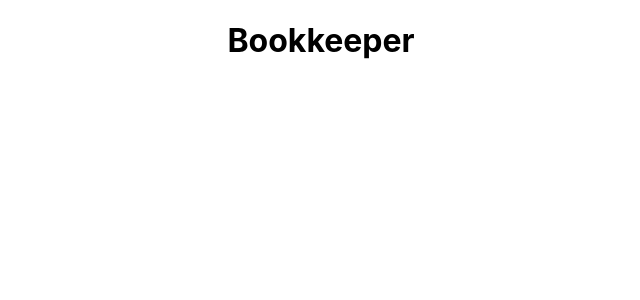
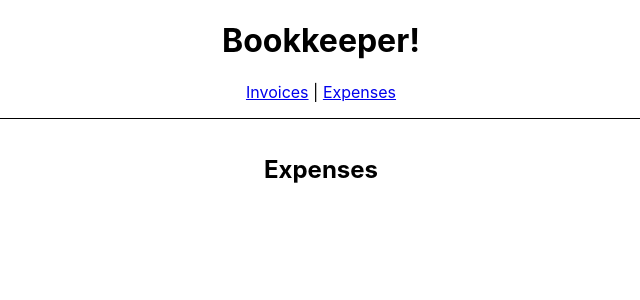
Before and after one commit to sberdup/react-router-v6-tutorial, a React (Create React App) app: page /expenses in a window 1280 px wide. Shown: the top 300 px of the page, without its empty margins (319-959 px from the left). Built offline with nearby package versions, Linux system fonts and the light colour scheme.

Commit message:
imported data, added <Outlet/>

```diff
--- a/src/App.js
+++ b/src/App.js
@@ -1,10 +1,19 @@
-import logo from './logo.svg';
 import './App.css';
+import { Outlet, Link } from 'react-router-dom'
 
 function App() {
   return (
     <div className="App">
-      <h1>Bookkeeper</h1>
+      <h1>Bookkeeper!</h1>
+      <nav style={{
+        borderBottom: 'solid 1px',
+        paddingBottom: '1rem'
+      }}
+      >
+        <Link to='/invoices'>Invoices</Link> | {' '}
+        <Link to='/expenses'>Expenses</Link>
+      </nav>
+        <Outlet/>
     </div>
   );
 }
--- /dev/null
+++ b/src/data.js
@@ -0,0 +1,36 @@
+let invoices = [
+    {
+      name: "Santa Monica",
+      number: 1995,
+      amount: "$10,800",
+      due: "12/05/1995",
+    },
+    {
+      name: "Stankonia",
+      number: 2000,
+      amount: "$8,000",
+      due: "10/31/2000",
+    },
+    {
+      name: "Ocean Avenue",
+      number: 2003,
+      amount: "$9,500",
+      due: "07/22/2003",
+    },
+    {
+      name: "Tubthumper",
+      number: 1997,
+      amount: "$14,000",
+      due: "09/01/1997",
+    },
+    {
+      name: "Wide Open Spaces",
+      number: 1998,
+      amount: "$4,600",
+      due: "01/27/1998",
+    },
+  ];
+
+  export function getInvoices() {
+    return invoices;
+  }
--- a/src/index.js
+++ b/src/index.js
@@ -2,16 +2,19 @@
 import ReactDOM from 'react-dom/client';
 import './index.css';
 import App from './App';
-import reportWebVitals from './reportWebVitals';
+import Expenses from './routes/expenses';
+import Invoices from './routes/invoices';
+import { BrowserRouter, Routes, Route } from 'react-router-dom';
 
 const root = ReactDOM.createRoot(document.getElementById('root'));
+
 root.render(
-  <React.StrictMode>
-    <App />
-  </React.StrictMode>
+  <BrowserRouter>
+    <Routes>
+      <Route path='/' element={<App />} >
+        <Route path='expenses' element={<Expenses />} />
+        <Route path='invoices' element={<Invoices />} />
+      </Route>
+    </Routes>
+  </BrowserRouter>
 );
-
-// If you want to start measuring performance in your app, pass a function
-// to log results (for example: reportWebVitals(console.log))
-// or send to an analytics endpoint. Learn more: https://bit.ly/CRA-vitals
-reportWebVitals();
--- /dev/null
+++ b/src/routes/expenses.jsx
@@ -0,0 +1,7 @@
+export default function Expenses(){
+    return (
+        <main style={{padding:'1rem 0'}}>
+            <h2>Expenses</h2>
+        </main>
+    )
+}
--- /dev/null
+++ b/src/routes/invoices.jsx
@@ -0,0 +1,11 @@
+import { Link } from "react-router-dom"
+import { getInvoices } from "../data"
+
+export default function Invoices(){
+    let invoices = getInvoices()
+    return (
+        <main style={{padding:'1rem 0'}}>
+            <h2>Invoices</h2>
+        </main>
+    )
+}
```
